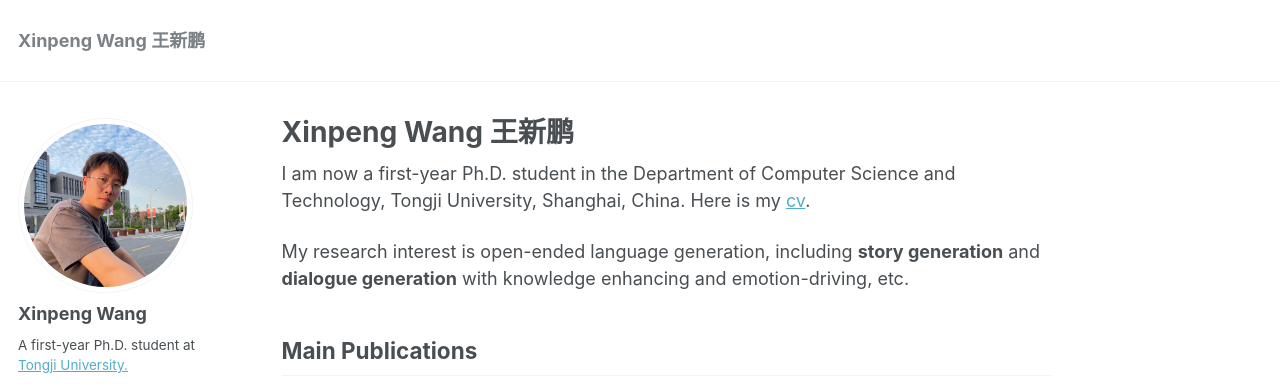
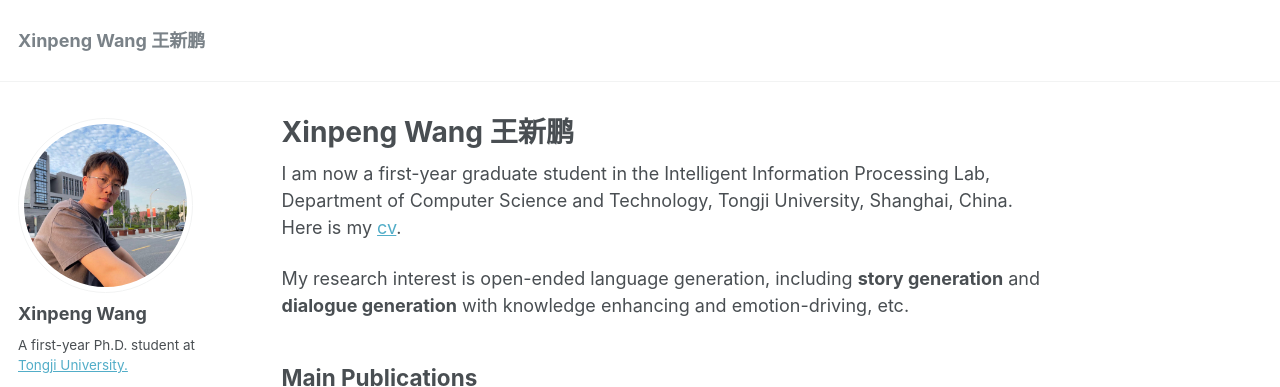
Before and after one commit to victorup/victorup.github.io, a plain HTML site: page index.html in a window 1280 px wide. Shown: the top 387 px of the page. Drawn offline with Linux system fonts and the light colour scheme.

Commit message:
Add files via upload

```diff
--- a/index.html
+++ b/index.html
@@ -66,9 +66,11 @@
     <script type="text/x-mathjax-config;executed=true">
          MathJax.Hub.Config({ TeX: { equationNumbers: { autoNumber: "all" } } });
 
+
     </script>
     <script type="text/x-mathjax-config;executed=true">
          MathJax.Hub.Config({ tex2jax: { inlineMath: [ ['$','$'], ["\\(","\\)"] ], processEscapes: true } });
+
 
     </script>
     <script src="./victor_files/latest.js.下载" async=""></script><!-- end custom head snippets -->
@@ -786,7 +788,7 @@
         <div class="page__inner-wrap">
             <header><h1 class="page__title" itemprop="headline">Xinpeng Wang 王新鹏</h1></header>
             <section class="page__content" itemprop="text">
-                <p>I am now a first-year Ph.D. student in the Department of
+                <p>I am now a first-year graduate student in the Intelligent Information Processing Lab, Department of
                     Computer Science and Technology, Tongji University, Shanghai, China.
                     Here is my <a href="https://victorup.github.io/_pages/xinpeng_wang_cv.pdf">cv</a>.
                     <!--                    and <a href="https://victorup.github.io/_pages/*">简历</a>.</p>-->
@@ -804,8 +806,9 @@
                         Story Generation Using Knowledge Graph under Psychological States.
                         <em>WCMC Journal 2021 (Supervisor No.1, Student No.2)</em>.
                         <a href="https://downloads.hindawi.com/journals/wcmc/2021/5530618.pdf">[pdf]</a></li>
-                    <li>Feifei Xu, Shanlin Zhou*, <strong>Xinpeng Wang</strong>,  Yunpu Ma, Volker Tresp, Yuyi Wang, Shanlin Zhou, and Haizhou Du.
-                       Controllable MultiCharacter Psychology-Oriented Story Generation.
+                    <li>Feifei Xu, Shanlin Zhou*, <strong>Xinpeng Wang</strong>, Yunpu Ma, Volker Tresp, Yuyi Wang,
+                        Shanlin Zhou, and Haizhou Du.
+                        Controllable MultiCharacter Psychology-Oriented Story Generation.
                         <em>CIKM 2020 (Supervisor No.1, Student No.2)</em>.
                         <a href="https://arxiv.org/pdf/2010.05230v1.pdf">[pdf]</a></li>
 
```
